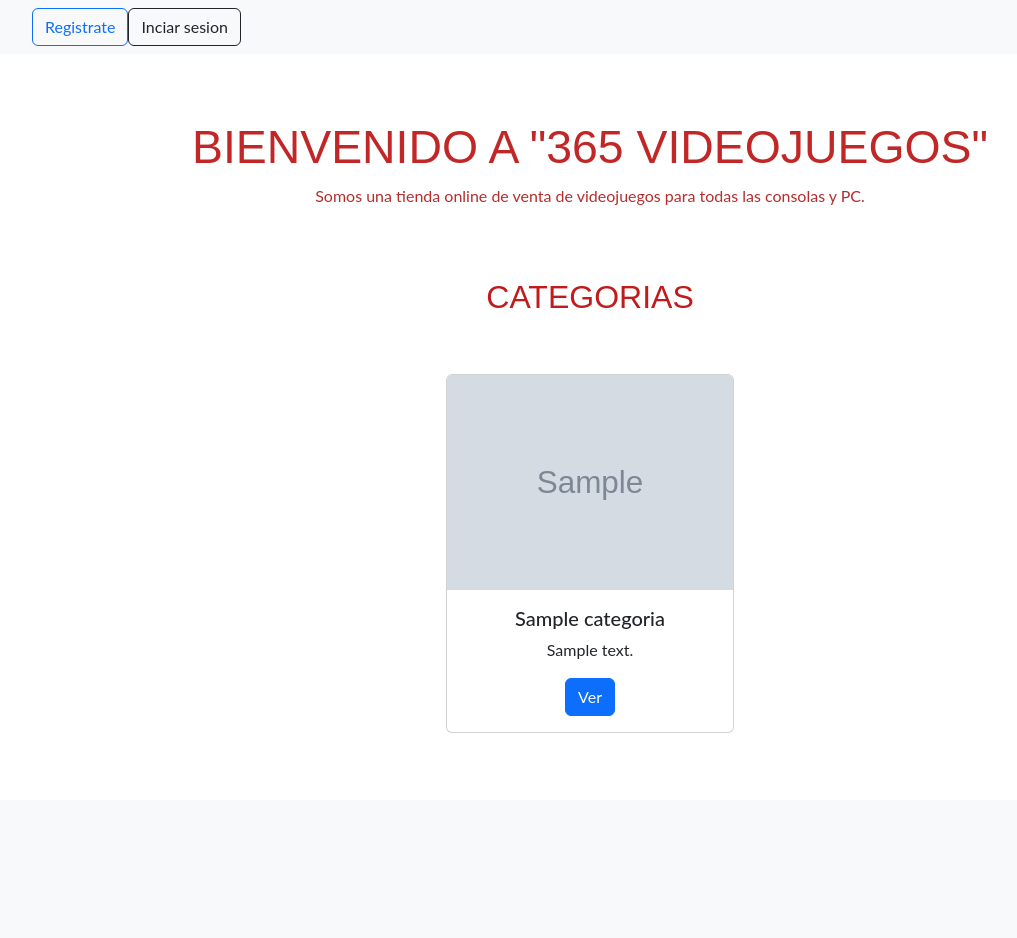
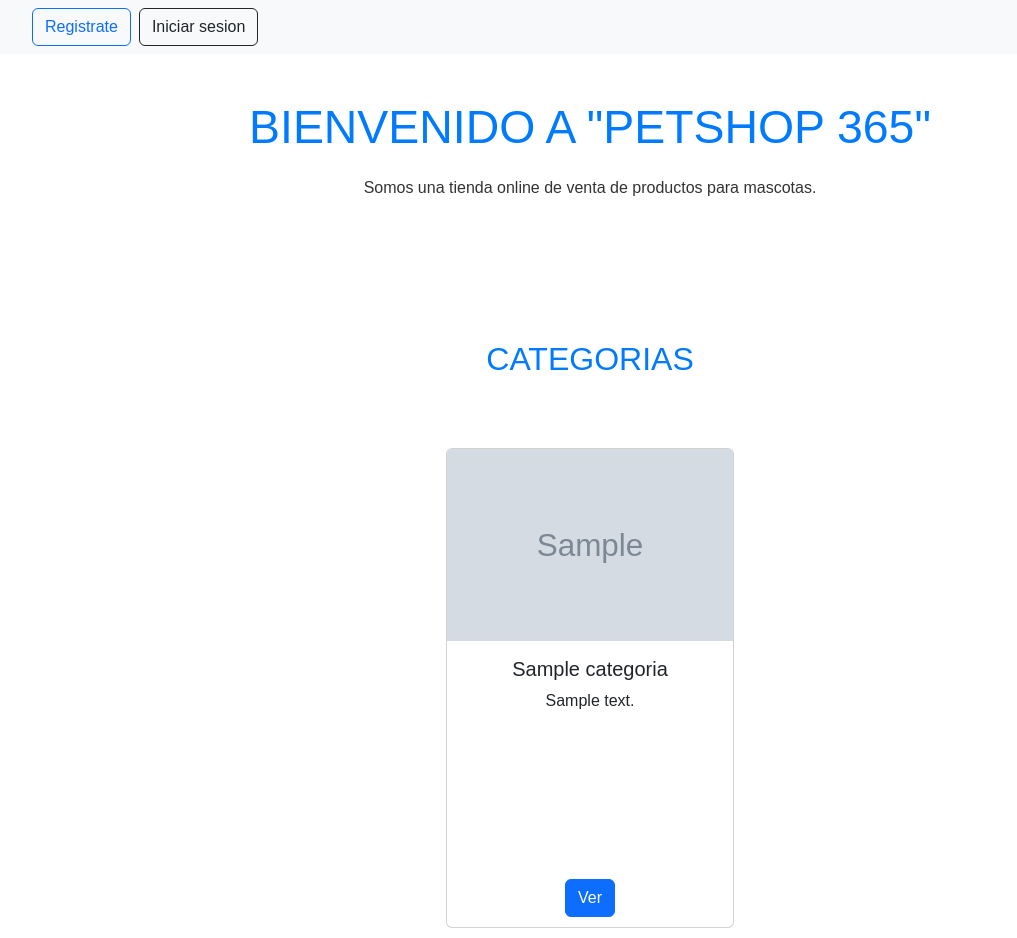
Before and after one commit to katherinGasth/Petshop365, a Django app: page / in a window 1280 px wide. Shown: the whole page, without its empty margins (50-1067 px from the left). Before the commit the page ends 733 px from the top, so only its background shows below. Run offline with Django 5.2, Linux system fonts and the light colour scheme; tables that the repository leaves empty hold one stand-in row (values such as "Sample post"); grey boxes marked "Sample" are stand-in pictures.

Commit message:
commit arturo

```diff
--- a/app/templates/app/Inicio.html
+++ b/app/templates/app/Inicio.html
@@ -4,12 +4,27 @@
 <head>
     <meta charset="UTF-8">
     <meta name="viewport" content="width=device-width, initial-scale=1.0">
-    <title>365Videojuegos</title>
+    <title>PETSHOP365</title>
     <link href="https://cdn.jsdelivr.net/npm/bootstrap@5.3.3/dist/css/bootstrap.min.css" rel="stylesheet" integrity="sha384-QWTKZyjpPEjISv5WaRU9OFeRpok6YctnYmDr5pNlyT2bRjXh0JMhjY6hW+ALEwIH" crossorigin="anonymous">
     <link type="text/css" rel="stylesheet" href="{% static 'app/css/Style.css'%}"/>
-    <style> .centered {text-align: center;}; </style>
-    <style> table {margin: 0 auto;
-    background-color: #6b58c7;}; </style>
+    <style>
+        body {
+            font-family: 'Arial', sans-serif;
+            margin: 0;
+            padding: 0;
+            text-align: center;
+            background-size: cover;
+            background-repeat: no-repeat;
+            color: #333;
+        }
+        h1, h2 {
+            color: #007bff;
+            margin-top: 100px;
+        }
+        .centered {
+            margin-top: 20px;
+        }
+    </style>
 </head>
 <body>
 
@@ -18,18 +33,17 @@
             <button class="navbar-toggler border-0" type="button" data-toggle="collapse" data-target="#exCollapsingNavbar">
                 &#9776;
             </button>
-            <div class="collapse navbar-collapse" id="exCollapsingNavbar">
+            <div class="collapse navbar-collapse me-3" id="exCollapsingNavbar">
                 {% if user.is_authenticated %}
-                    Hola {{ user.username }}
-                    <a class="btn btn-outline-dark" href="/formulario">Mis Compras</a>
-                    <a class="btn btn-outline-dark" href="/carrito">Carrito</a>
+                    <span class="me-3">Hola {{ user.username|title }}</span>
+                    <a class="btn btn-outline-dark me-3" href="/carrito">Carrito</a>
                     <form action="{% url 'logout' %}" method="post">
                         {% csrf_token %}
-                        <button class="btn btn-outline-dark" type="submit">Cerrar sesion</button>
+                        <button class="btn btn-outline-dark me-2" type="submit">Cerrar sesion</button>
                     </form>
                 {% else %}
-                    <a class="btn btn-outline-primary float-end" href="/accounts/signup/">Registrate</a>
-                    <a class="btn btn-outline-dark" href="{% url 'login' %}">Inciar sesion</a>
+                    <a class="btn btn-outline-primary float-end me-2" href="/accounts/signup/">Registrate</a>
+                    <a class="btn btn-outline-dark me-2" href="{% url 'login' %}">Iniciar sesion</a>
                 {% endif %}
 
 
@@ -37,8 +51,8 @@
         </div>
     </nav>
 
-    <h1>BIENVENIDO A "365 VIDEOJUEGOS"</h1>
-    <p class="centered"> Somos una tienda online de venta de videojuegos para todas las consolas y PC.</p>
+    <h1>BIENVENIDO A "PETSHOP 365"</h1>
+    <p class="centered"> Somos una tienda online de venta de productos para mascotas.</p>
     <br>
     <h2>CATEGORIAS</h2>
 
@@ -49,12 +63,13 @@
         <div class="row">
             {% for categoria in categorias %}
                 <div class="col">
-                    <div class="card" style="width: 18rem;">
-                        <img src="{% static categoria.rutaImagen%}" class="card-img-top" alt="...">
-                        <div class="card-body">
+                    <div class="card" style="width: 18rem; height: 30rem;;">
+                        <img src="{% static categoria.rutaImagen%}" class="card-img-top" alt="..." style="height: 12rem">
+                        <div class="card-body" style="height: 12rem; position: relative;">
                         <h5 class="card-title">{{categoria.nombreCategoria}}</h5>
                         <p class="card-text">{{categoria.descripcionCategoria}}</p>
-                        <a href="/productos/{{categoria.idCategoria}}" class="btn btn-primary">Ver</a>
+                        <a href="/productos/{{categoria.idCategoria}}" class="btn btn-primary"
+                            style="position: absolute; bottom: 10px; left: 50%; transform: translateX(-50%);">Ver</a>
                         </div>
                     </div>
                 </div>
```
Also changed, not shown: app/templates/app/Carrito.html (+9 -7 lines), app/templates/app/Productos.html (+9 -8 lines).
